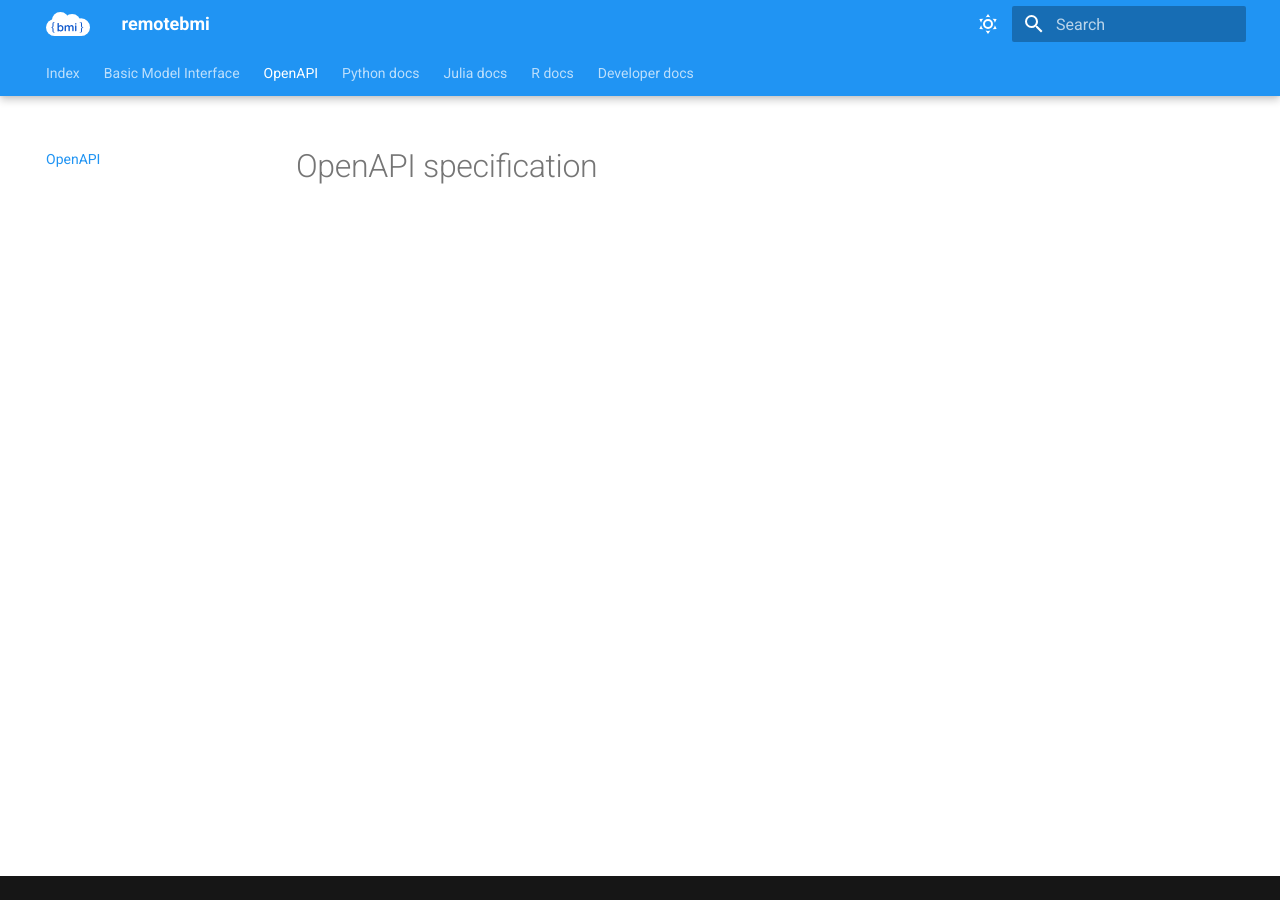
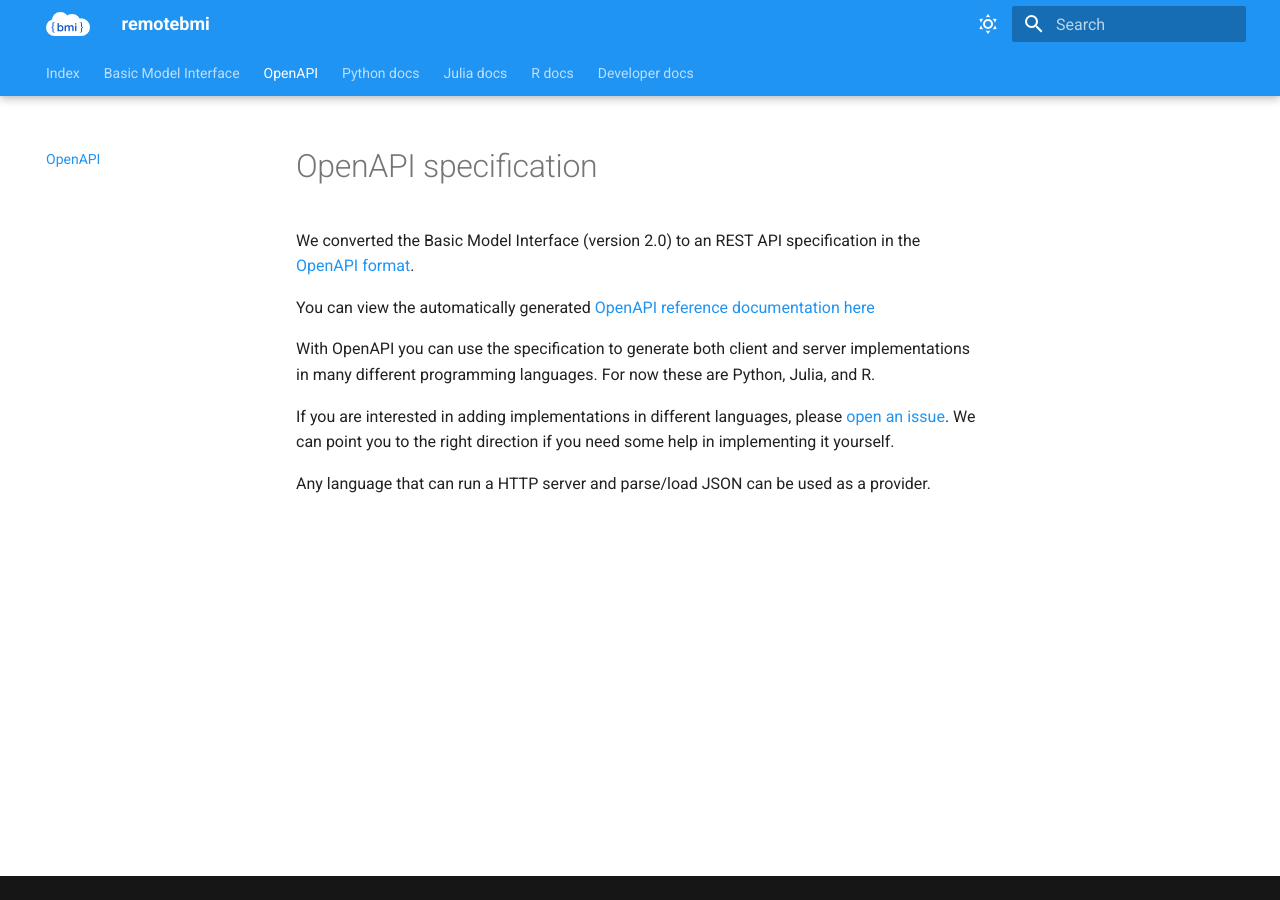
Before and after one commit to eWaterCycle/remotebmi, an MkDocs documentation site: the page built from docs/openapi.md, in a window 1280 px wide. Built offline with MkDocs 1.6.1 and Material for MkDocs 9.7.7, drawn with Linux system fonts in a browser that asks for light colours.

Commit message:
Add info on openapi

```diff
--- a/docs/openapi.md
+++ b/docs/openapi.md
@@ -1 +1,12 @@
 # OpenAPI specification
+
+We converted the Basic Model Interface (version 2.0) to an REST API specification in the [OpenAPI format](https://github.com/eWaterCycle/remotebmi/blob/main/openapi.yaml).
+
+You can view the automatically generated [OpenAPI reference documentation here](https://redocly.github.io/redoc/?url=https://github.com/eWaterCycle/remotebmi/raw/main/openapi.yaml)
+
+With OpenAPI you can use the specification to generate both client and server implementations in many different programming languages.
+For now these are Python, Julia, and R.
+
+If you are interested in adding implementations in different languages, please [open an issue](https://github.com/eWaterCycle/remotebmi/issues/new/choose). We can point you to the right direction if you need some help in implementing it yourself.
+
+Any language that can run a HTTP server and parse/load JSON can be used as a provider.
```
